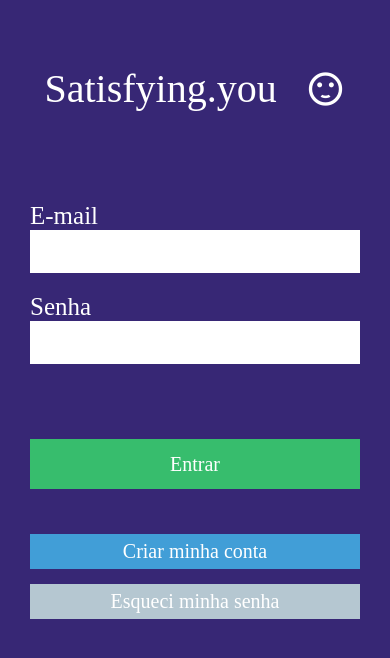
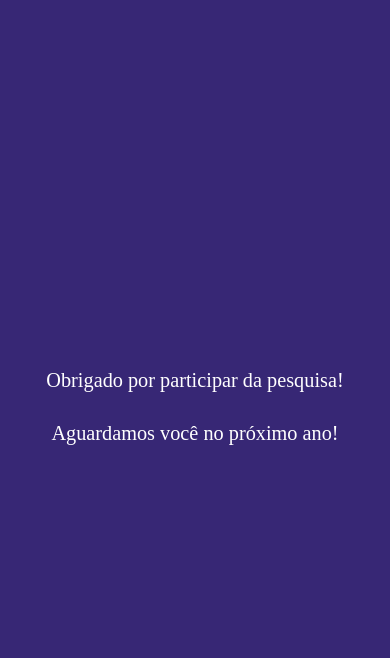
Before and after one commit to mrjonas151/SatisfyingYouApp, a React Native app: screen /AgradecimentoParticipacao in a window 390 px wide. Shown: the top 658 px of the page. Built offline with nearby package versions, Linux system fonts and the light colour scheme.

Commit message:
Adicionando tela de agradecimento e estilizando

```diff
--- a/App.js
+++ b/App.js
@@ -6,6 +6,7 @@ import RecuperarSenha from "./src/screens/RecuperarSenha"
 import Drawer from "./src/screens/Drawer";
 import Home from "./src/screens/Home";
 import 'react-native-gesture-handler';
+import AgradecimentoParticipacao from "./src/screens/AgradecimentoParticipacao";
 
 const Stack = createStackNavigator();
 
@@ -18,6 +19,7 @@ const App = () => {
         <Stack.Screen name="CriarConta" component={CriarConta} options={{ title: 'Nova Conta' }}/>
         <Stack.Screen name="RecuperarSenha" component={RecuperarSenha} options={{ title: 'Recuperação de senha' }} />
         <Stack.Screen name="Home" component={Home} options={{headerShown:true}} />
+        <Stack.Screen name="AgradecimentoParticipacao" component={AgradecimentoParticipacao} options={{headerShown:false}} />
       </Stack.Navigator>
     </NavigationContainer>
   );
--- /dev/null
+++ b/src/screens/AgradecimentoParticipacao.js
@@ -0,0 +1,29 @@
+import { View, Text, StyleSheet } from "react-native";
+
+const AgradecimentoParticipacao = () => {
+    return(
+        <View style={estilos.main_view}>
+            <Text style={estilos.texto} >Obrigado por participar da pesquisa!</Text>
+            <Text style={estilos.texto}>Aguardamos você no próximo ano!</Text>
+        </View>
+    );
+}
+
+const estilos = StyleSheet.create({
+    main_view: {
+      padding: 30,
+      backgroundColor: '#372775',
+      flex: 1,
+      flexDirection: 'column',
+      justifyContent: "center",
+      alignItems: "center"
+    },
+    texto: {
+      fontSize: 20.3,
+      fontFamily: 'AveriaLibre-Regular',
+      color: 'white',
+      marginBottom: 30
+    }
+  })
+
+export default AgradecimentoParticipacao
--- a/src/screens/Login.js
+++ b/src/screens/Login.js
@@ -16,7 +16,7 @@ const Login = (props) => {
 
     const goToHome = () => {
       if(isValid){
-        props.navigation.navigate("Drawer")
+        props.navigation.navigate("AgradecimentoParticipacao")
       }else{
         setMessageError("E-mail e/ou senha inválidos.")
       }
```
